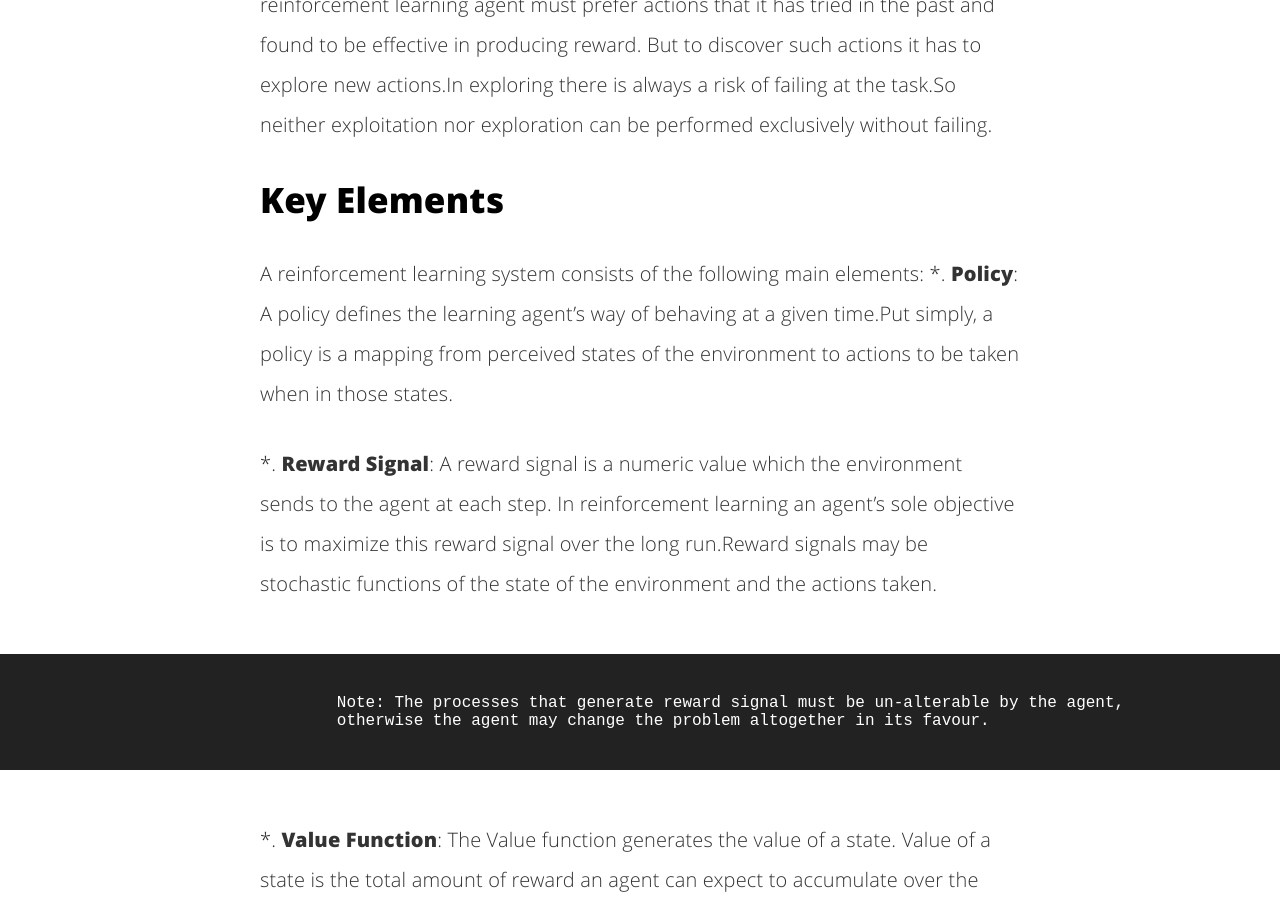
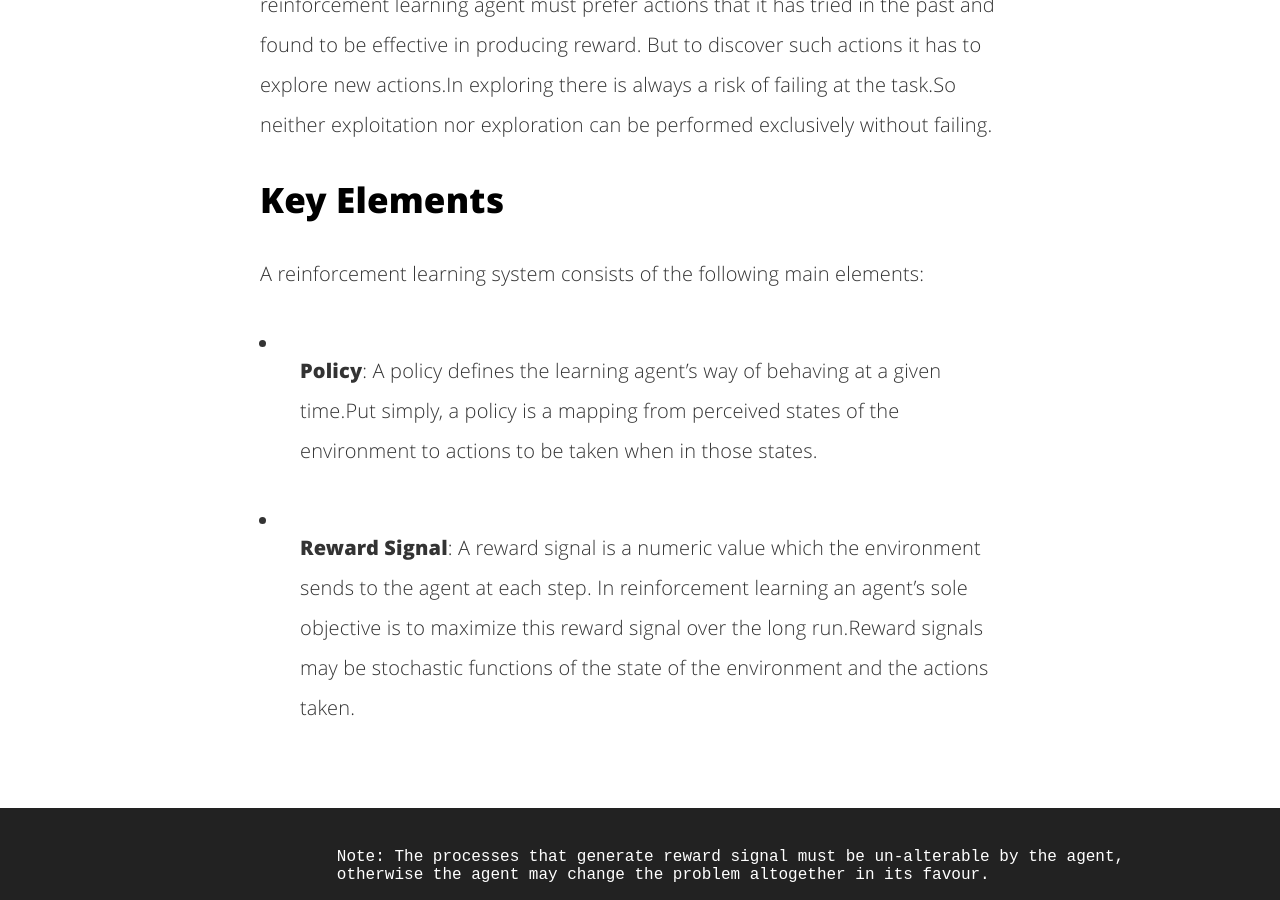
Before and after one commit to ranarag/ranarag.github.io, a Jekyll site: the page built from _posts/2017-11-09-chapter1.md, in a window 1280 px wide and 900 px high, scrolled down 1504 px. Built offline with Jekyll 4.4.1, drawn with Linux system fonts in a browser that asks for light colours; comment, search, counter and statistics services are not loaded; part of the change alters nothing that is shown; some of the changed text lies outside the part shown.

Commit message:
final changes made

```diff
--- a/_posts/2017-11-09-chapter1.md
+++ b/_posts/2017-11-09-chapter1.md
@@ -20,20 +20,20 @@ To obtain a lot of reward, a reinforcement learning agent must prefer actions th
 
 ## Key Elements
 A reinforcement learning system consists of the following main elements:
-*. **Policy**: A policy defines the learning agent's way of behaving at a given time.Put simply, a policy is a mapping from perceived states of the environment to actions to be taken when in those states.
 
-*. **Reward Signal**: A reward signal is a numeric value which the environment sends to the agent at each step.
+
+* **Policy**: A policy defines the learning agent's way of behaving at a given time.Put simply, a policy is a mapping from perceived states of the environment to actions to be taken when in those states.
+
+* **Reward Signal**: A reward signal is a numeric value which the environment sends to the agent at each step.
 In reinforcement learning an agent's sole objective is to maximize this reward signal over the long run.Reward signals may be stochastic functions of the state of the environment and the actions taken.
 {% highlight note %}
         Note: The processes that generate reward signal must be un-alterable by the agent,
         otherwise the agent may change the problem altogether in its favour.
 {% endhighlight %}
-*. **Value Function**: The Value function generates the value of a state. Value of a state is the total amount of reward an agent can expect to accumulate over the future , starting from that state.Values are different from rewards in the sense that rewards are generated directly by the environment, but values must be estimated and re-estimated from the sequences of observation an agent makes over its entire lifetime. Actions are chosen that bring about states of highest value.
+* **Value Function**: The Value function generates the value of a state. Value of a state is the total amount of reward an agent can expect to accumulate over the future , starting from that state.Values are different from rewards in the sense that rewards are generated directly by the environment, but values must be estimated and re-estimated from the sequences of observation an agent makes over its entire lifetime. Actions are chosen that bring about states of highest value.
 
-*. **Model** : Here model refers to a model of the environment.This is something that mimics the behavior of the environment.Reinforcement learining methods that use models are called model based methods, as opposed to model-free methods that are explicitly trial and error learners viewed as almost the opposite of planning.
+* **Model** : Here model refers to a model of the environment.This is something that mimics the behavior of the environment.Reinforcement learining methods that use models are called model based methods, as opposed to model-free methods that are explicitly trial and error learners viewed as almost the opposite of planning.
 
-## Work In Progress
-## Please Come Back Soon
 
 # Comments
 
```
